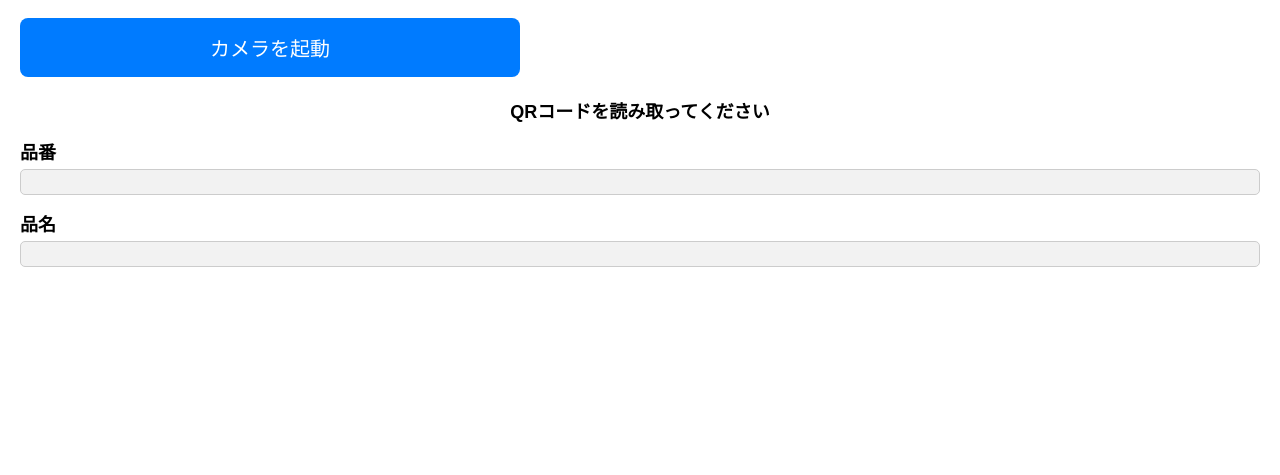
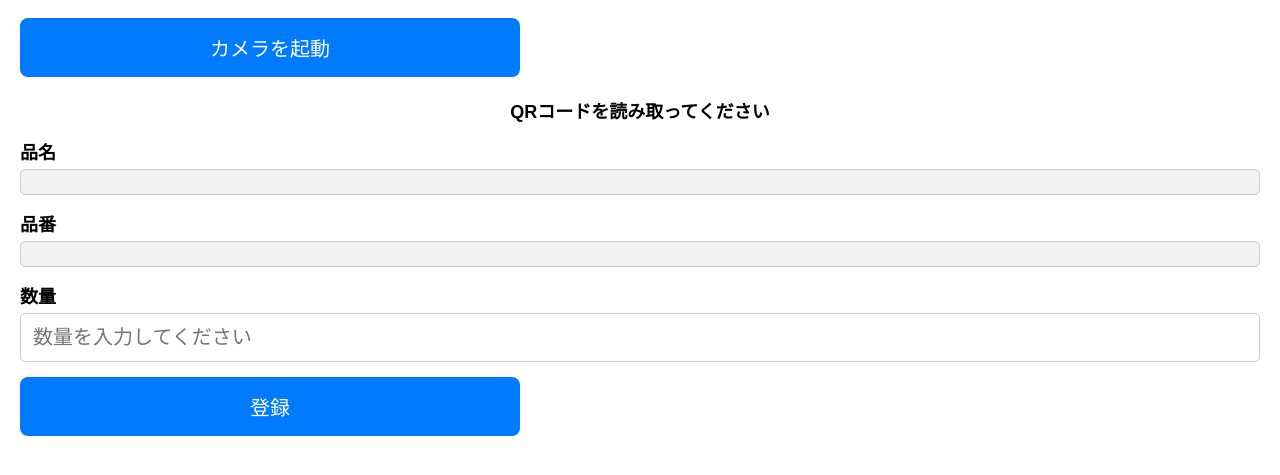
Before and after one commit to nakaseiki006-source/qr-inventory, a plain HTML site: page index.html in a window 1280 px wide. Shown: the part 101-576 px from the top of the page. Drawn offline with Linux system fonts and the light colour scheme.

Commit message:
Update index.html

```diff
--- a/index.html
+++ b/index.html
@@ -10,6 +10,7 @@
   <script src="https://unpkg.com/html5-qrcode"></script>
 
   <style>
+
     body {
       font-family: sans-serif;
       padding: 20px;
@@ -44,6 +45,15 @@
       min-height: 24px;
     }
 
+    input {
+      width: 100%;
+      box-sizing: border-box;
+      padding: 12px;
+      font-size: 20px;
+      border: 1px solid #ccc;
+      border-radius: 5px;
+    }
+
     button {
       width: 100%;
       max-width: 500px;
@@ -56,11 +66,16 @@
       color: white;
     }
 
+    button:disabled {
+      background: #999;
+    }
+
     #result {
       text-align: center;
       margin-top: 15px;
       font-weight: bold;
     }
+
   </style>
 </head>
 
@@ -68,22 +83,25 @@
 
 <h2>棚卸QR入力</h2>
 
+
+<!-- カメラ起動 -->
+
 <button id="startButton" onclick="startCamera()">
   カメラを起動
 </button>
 
+
+<!-- QRカメラ -->
+
 <div id="reader"></div>
+
 
 <div id="result">
   QRコードを読み取ってください
 </div>
 
-<div class="label">
-  品番
-</div>
 
-<div id="partNo" class="display">
-</div>
+<!-- 品名 -->
 
 <div class="label">
   品名
@@ -93,27 +111,72 @@
 </div>
 
 
+<!-- 品番 -->
+
+<div class="label">
+  品番
+</div>
+
+<div id="partNo" class="display">
+</div>
+
+
+<!-- 数量 -->
+
+<div class="label">
+  数量
+</div>
+
+<input
+  type="number"
+  id="quantity"
+  inputmode="numeric"
+  min="0"
+  placeholder="数量を入力してください"
+>
+
+
+<!-- 登録 -->
+
+<button
+  id="saveButton"
+  onclick="saveData()"
+>
+  登録
+</button>
+
+
 <script>
 
 let html5QrCode = null;
+
 let scanning = false;
 
 
-// ==============================
+// ========================================
 // カメラ起動
-// ==============================
+// ========================================
+
 async function startCamera() {
 
-  const button = document.getElementById("startButton");
-  const result = document.getElementById("result");
+  const button =
+    document.getElementById("startButton");
+
+  const result =
+    document.getElementById("result");
+
 
   button.disabled = true;
 
-  result.innerText = "カメラを起動しています…";
+  result.innerText =
+    "カメラを起動しています…";
+
 
   try {
 
-    html5QrCode = new Html5Qrcode("reader");
+    html5QrCode =
+      new Html5Qrcode("reader");
+
 
     await html5QrCode.start(
 
@@ -138,7 +201,9 @@ async function startCamera() {
 
     );
 
+
     scanning = true;
+
 
     result.innerText =
       "QRコードをカメラにかざしてください";
@@ -153,55 +218,128 @@ async function startCamera() {
     button.disabled = false;
 
   }
+
 }
 
 
-// ==============================
+// ========================================
 // QR読み取り成功
-// ==============================
+// ========================================
+
 function onScanSuccess(decodedText) {
 
   if (!scanning) {
     return;
   }
 
+
   // 連続読み取りを一旦停止
+
   scanning = false;
 
-  let code = decodedText.trim();
+
+  let code =
+    decodedText.trim();
+
 
   // QRの中身がURLの場合
+
   try {
 
-    const url = new URL(decodedText);
+    const url =
+      new URL(decodedText);
 
-    const id = url.searchParams.get("id");
+    const id =
+      url.searchParams.get("id");
+
 
     if (id) {
+
       code = id;
+
     }
 
   }
+
   catch (e) {
 
-    // URLでなければそのまま品番として扱う
+    // URLでなければ
+    // そのまま品番として扱う
 
   }
 
 
   // 品番表示
-  document.getElementById("partNo").innerText = code;
 
-  // 今は仮表示
-  document.getElementById("partName").innerText =
-    "品名を検索中…";
-
-  document.getElementById("result").innerText =
-    "読み取り成功";
+  document.getElementById("partNo")
+    .innerText = code;
 
 
-  // 次の段階でここから
-  // Googleスプレッドシートを検索します
+  // 現在は仮表示
+
+  document.getElementById("partName")
+    .innerText = "品名を検索中…";
+
+
+  document.getElementById("result")
+    .innerText = "読み取り成功";
+
+
+  // 数量欄を空にする
+
+  document.getElementById("quantity")
+    .value = "";
+
+
+  // 数量入力へカーソル
+
+  document.getElementById("quantity")
+    .focus();
+
+}
+
+
+// ========================================
+// 登録ボタン
+// ========================================
+
+function saveData() {
+
+  const code =
+    document.getElementById("partNo")
+      .innerText;
+
+
+  const quantity =
+    document.getElementById("quantity")
+      .value;
+
+
+  if (code === "") {
+
+    alert("先にQRコードを読み取ってください");
+
+    return;
+
+  }
+
+
+  if (quantity === "") {
+
+    alert("数量を入力してください");
+
+    return;
+
+  }
+
+
+  // 現在は仮登録
+
+  alert(
+    "登録テスト\n\n" +
+    "品番：" + code + "\n" +
+    "数量：" + quantity
+  );
 
 }
 
```
